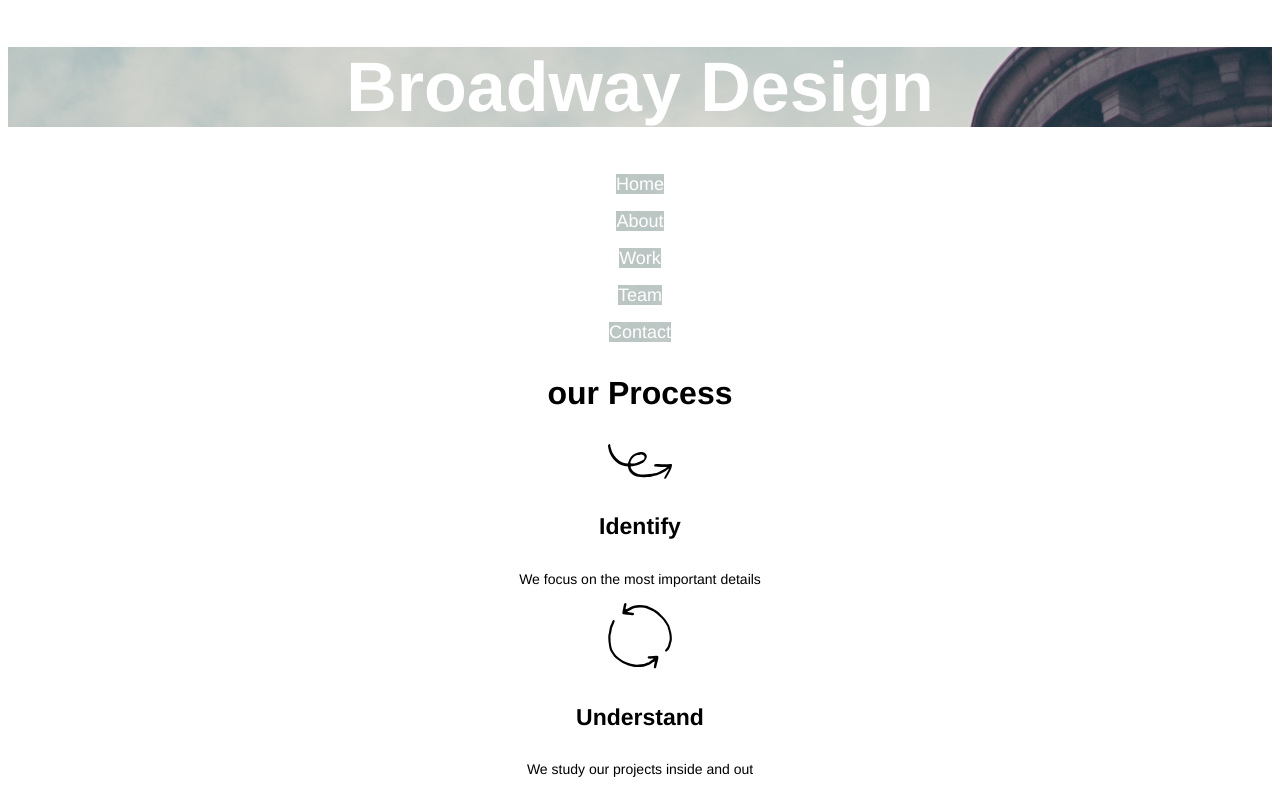
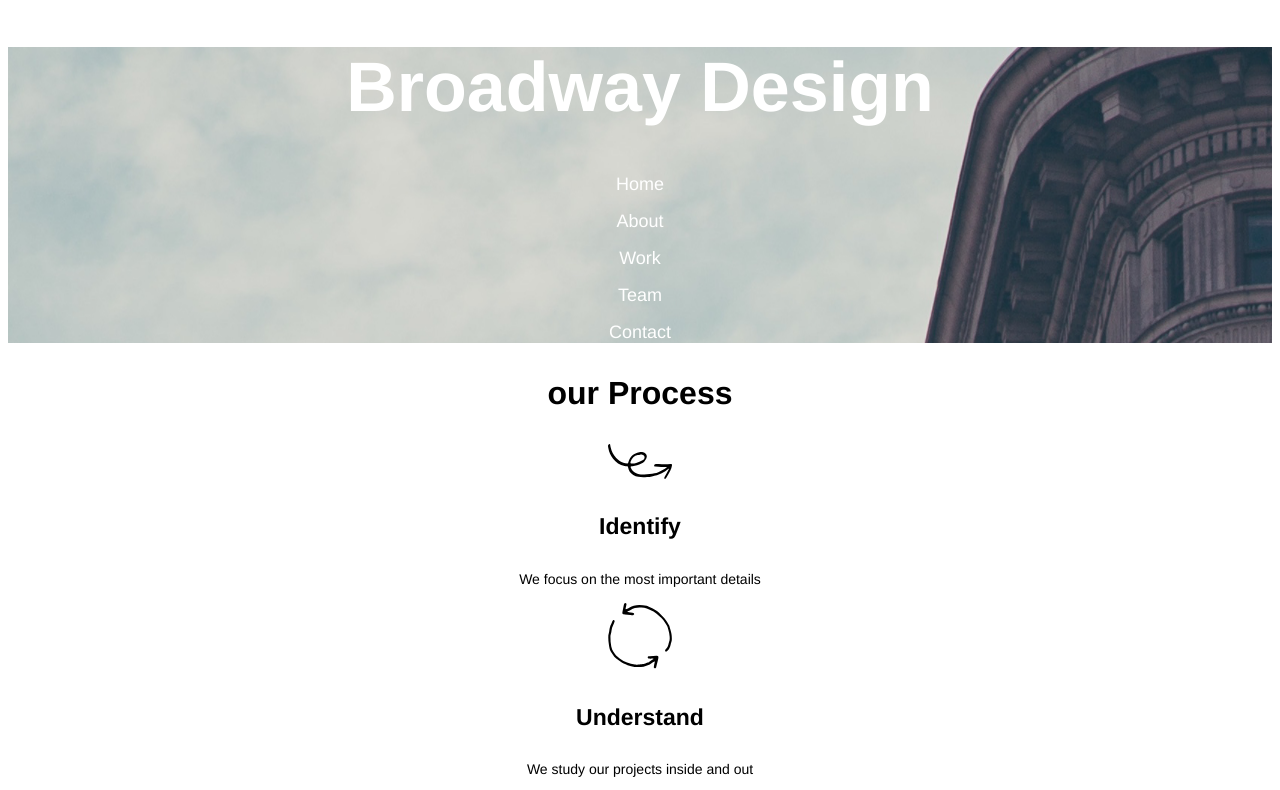
Before and after one commit to stanleymorgan/BroadwayProject, a plain HTML site: page index.html in a window 1280 px wide. Shown: the top 790 px of the page. Drawn offline with Linux system fonts and the light colour scheme.

Commit message:
Refined html and css further

```diff
--- a/index.html
+++ b/index.html
@@ -6,12 +6,14 @@
     <link rel="stylesheet" href="resources/css/style.css">
   </head>
   <body>
+    <div id="links">
       <h1>Broadway Design</h1>
       <p><a class="top">Home</a></p>
       <p><a class="top">About</a></p>
       <p><a class="top">Work</a></p>
       <p><a class="top">Team</a></p>
       <p><a class="top">Contact</a></p>
+    </div>
     <h3>our Process</h3>
 
     <p class="picture"><img src="resources/images/identify.svg"</p>
--- a/resources/css/style.css
+++ b/resources/css/style.css
@@ -3,7 +3,7 @@ h1{
   font-family: Helvetica;
   font-weight: bold;
 }
-h1, .top, #lowerheading{
+#links, #lowerheading{
   color: white;
   background-image: url("../images/the-flatiron-building.png");
 }
```
Lines whose indentation alone changed are shown as unchanged.
